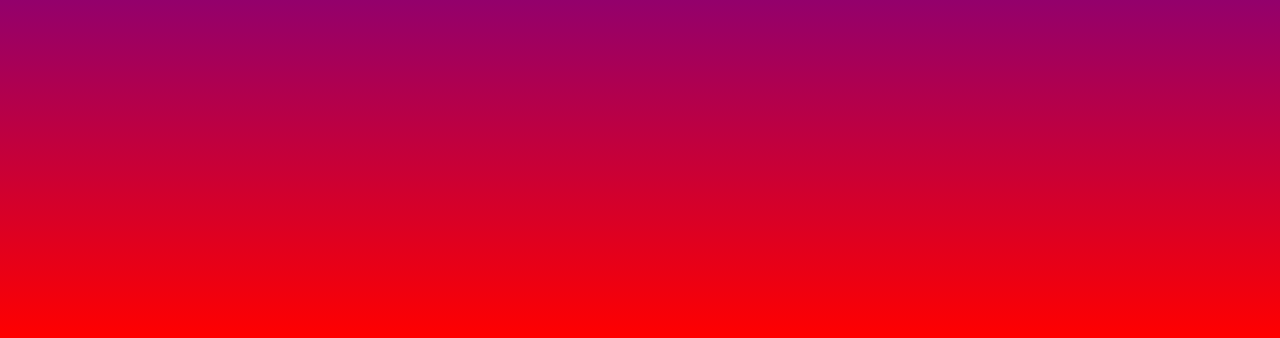
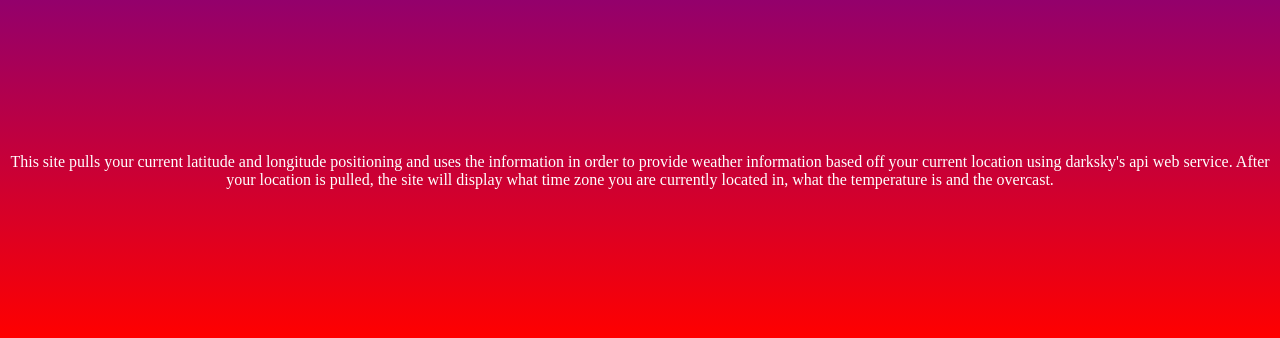
Before and after one commit to nsl10/weatherapp, a plain HTML site: page indexweather.html in a window 1280 px wide. Shown: the part 462-800 px from the top of the page. Drawn offline with Linux system fonts and the light colour scheme.

Commit message:
Update cssweather.css

```diff
--- a/cssweather.css
+++ b/cssweather.css
@@ -12,3 +12,8 @@ body{
 	background: linear-gradient(blue,red);
 	color: white;
 }
+.site-description{
+	text-align: center;
+	position: relative;
+	margin-top: 30%;
+}
```
